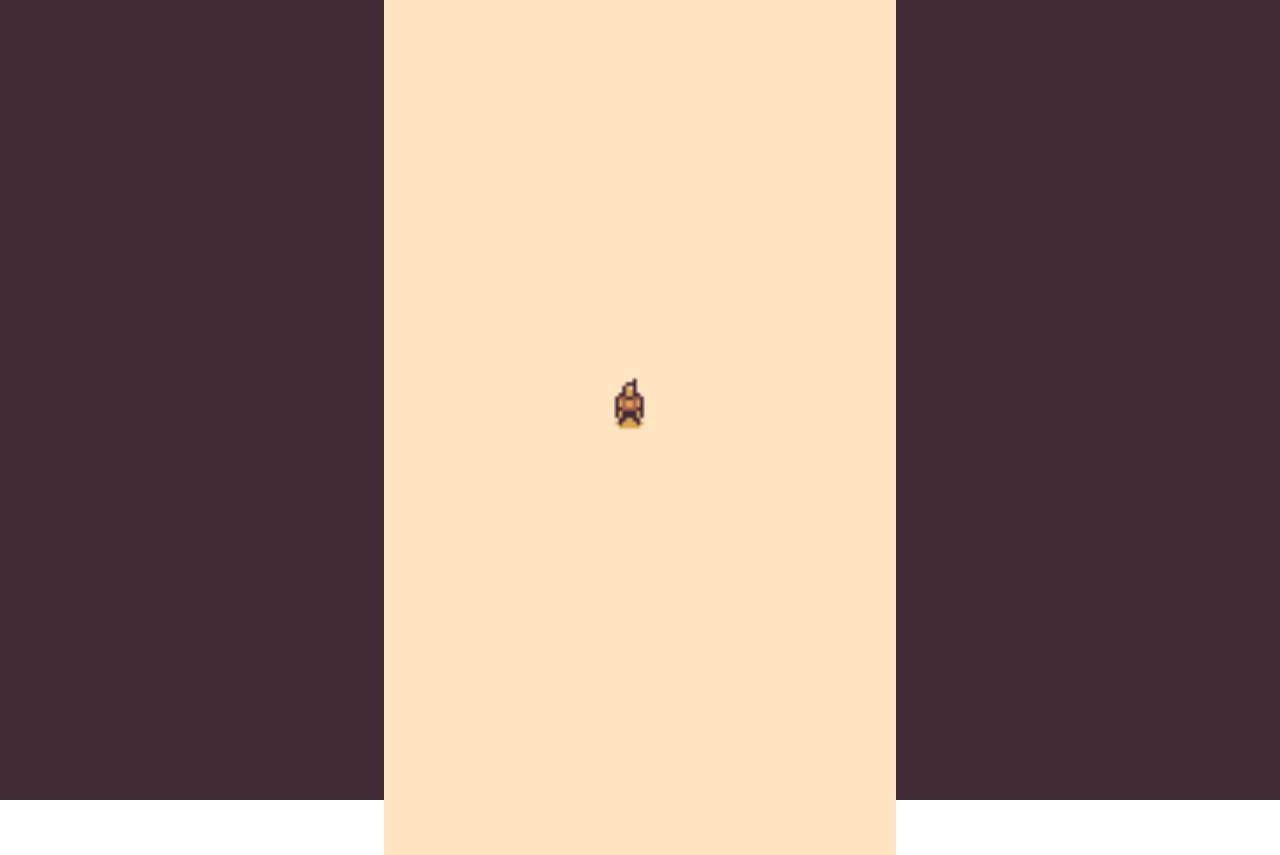
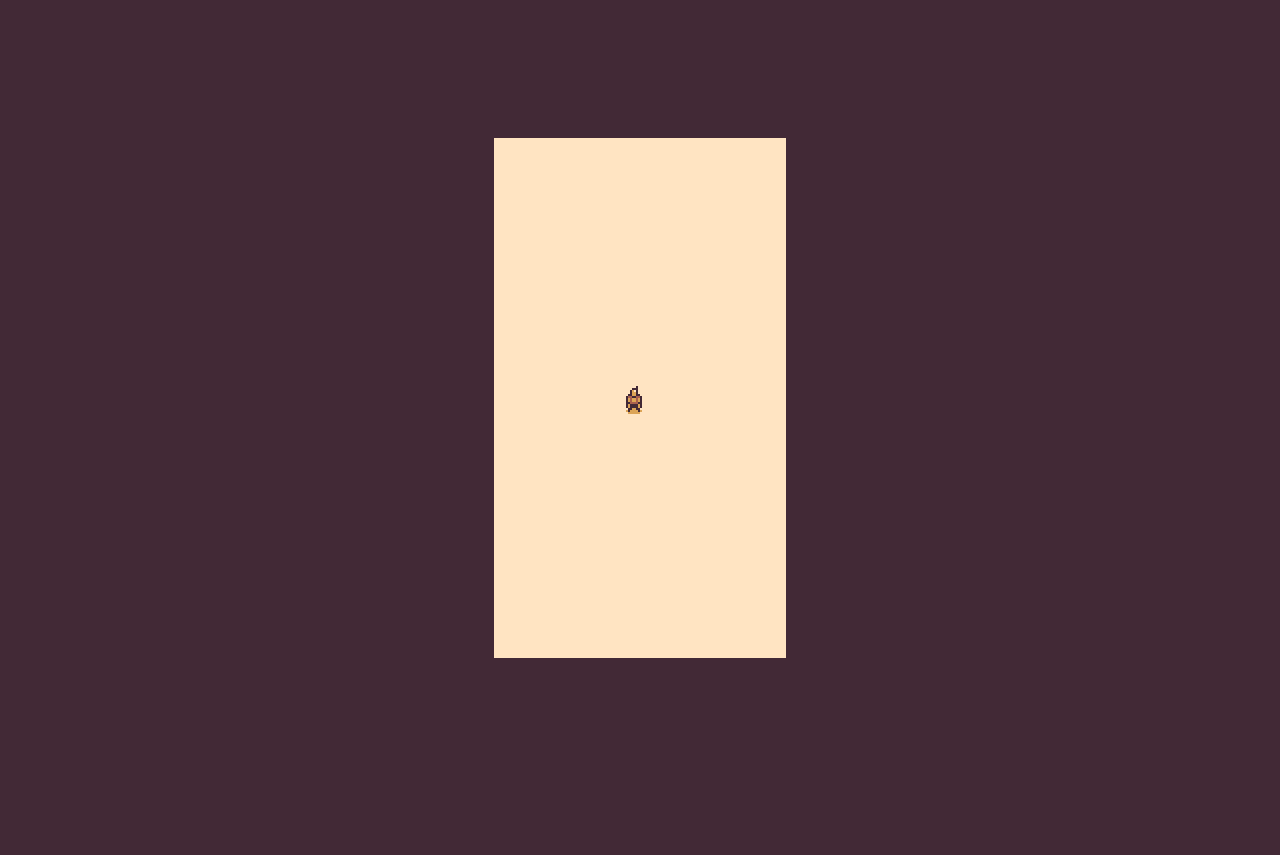
Before and after one commit to Dogma5/x, a website: page index.html in a window 1280 px wide. After the commit the page ends 800 px from the top, so only its background shows below. Drawn offline with Linux system fonts and the light colour scheme.

Commit message:
basic centered

```diff
--- a/src/css/style.css
+++ b/src/css/style.css
@@ -1,8 +1,5 @@
 body {
 	margin: 0;
-}
-
-.game {
 	background: #422936;
 	height: 100vh;
 	width: 100vw;
@@ -13,5 +10,7 @@ body {
 
 canvas {
 	background: #FFE4C2;
-	width: 40%;
+	image-rendering: pixelated;
+	max-height: 520px;
+	height: 80vh;
 }
```
